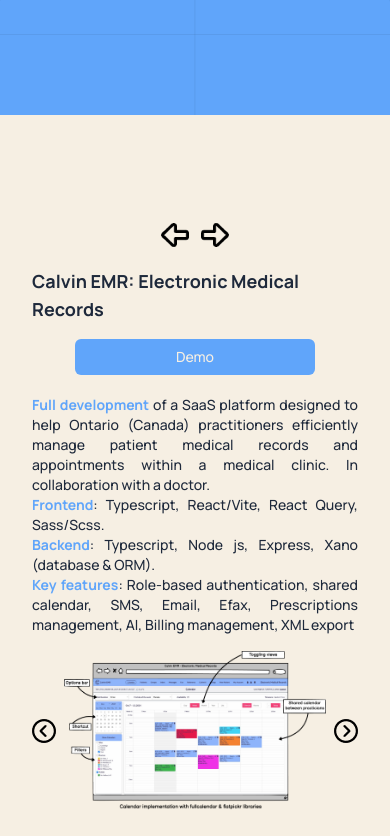
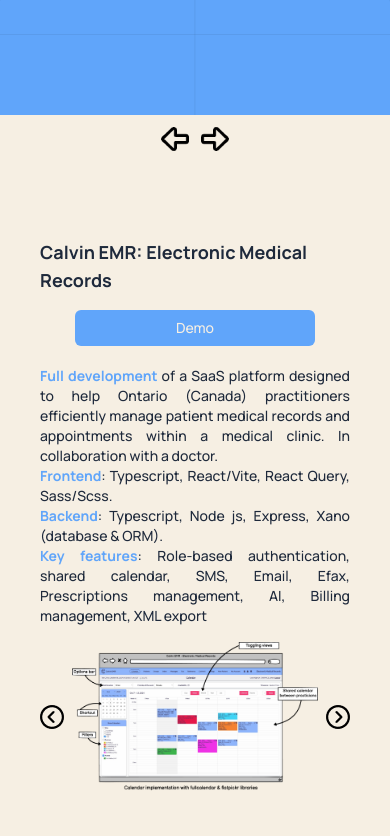
Before and after one commit to virouncode/portfolio, a React (Vite) app: page / in a window 390 px wide. Shown: the part 728-1564 px from the top of the page. Built offline with nearby package versions, Linux system fonts and the light colour scheme.

Commit message:
landscape smartphone responsive

```diff
--- a/src/components/Hero.tsx
+++ b/src/components/Hero.tsx
@@ -17,7 +17,7 @@
   };
   return (
     <section
-      className="min-h-[calc(100vh-45px)] lg:h-[calc(100vh-50px)] bg-blue-400 flex flex-col lg:flex-row items-center lg:gap-16 justify-center bg-[url('/assets/img/horizon-animated.svg')] bg-no-repeat bg-center bg-cover scroll-mt-11 lg:scroll-mt-14 p-8 "
+      className="h-[calc(100vh-45px)] lg:h-[calc(100vh-50px)] bg-blue-400 flex flex-col lg:flex-row items-center lg:gap-16 justify-center bg-[url('/assets/img/horizon-animated.svg')] bg-no-repeat bg-center bg-cover scroll-mt-11 lg:scroll-mt-14 p-8 "
       id="hero"
     >
       <div className="flex flex-col justify-center max-w-full text-center lg:text-left ">
--- a/src/components/Projects.tsx
+++ b/src/components/Projects.tsx
@@ -17,12 +17,12 @@
   };
   return (
     <section
-      className="min-h-[calc(100vh-45px)] lg:h-[calc(100vh-50px)] bg-cream scroll-mt-11 lg:scroll-mt-14 flex justify-center items-center"
+      className="min-h-[calc(100vh-45px)] lg:h-[calc(100vh-50px)] bg-cream scroll-mt-11 lg:scroll-mt-14 flex justify-center items-center relative"
       id="projects"
     >
-      <div className="flex flex-col items-center justify-center gap-4 p-8 relative max-w-[1700px] h-full">
+      <div className="flex flex-col items-center justify-center gap-4 p-10 md:p-8 max-w-[1700px] h-full">
         <h2 className="absolute -left-full">My Projects</h2>
-        <div className="md:absolute md:top-0 md:right-0  md:p-8 flex gap-2">
+        <div className="absolute top-0 right-1/2 md:right-0  p-2 md:p-8 flex gap-2 translate-x-1/2 md:translate-x-0">
           <img
             src={previousProject}
             alt="previous-project-arrow"
```
